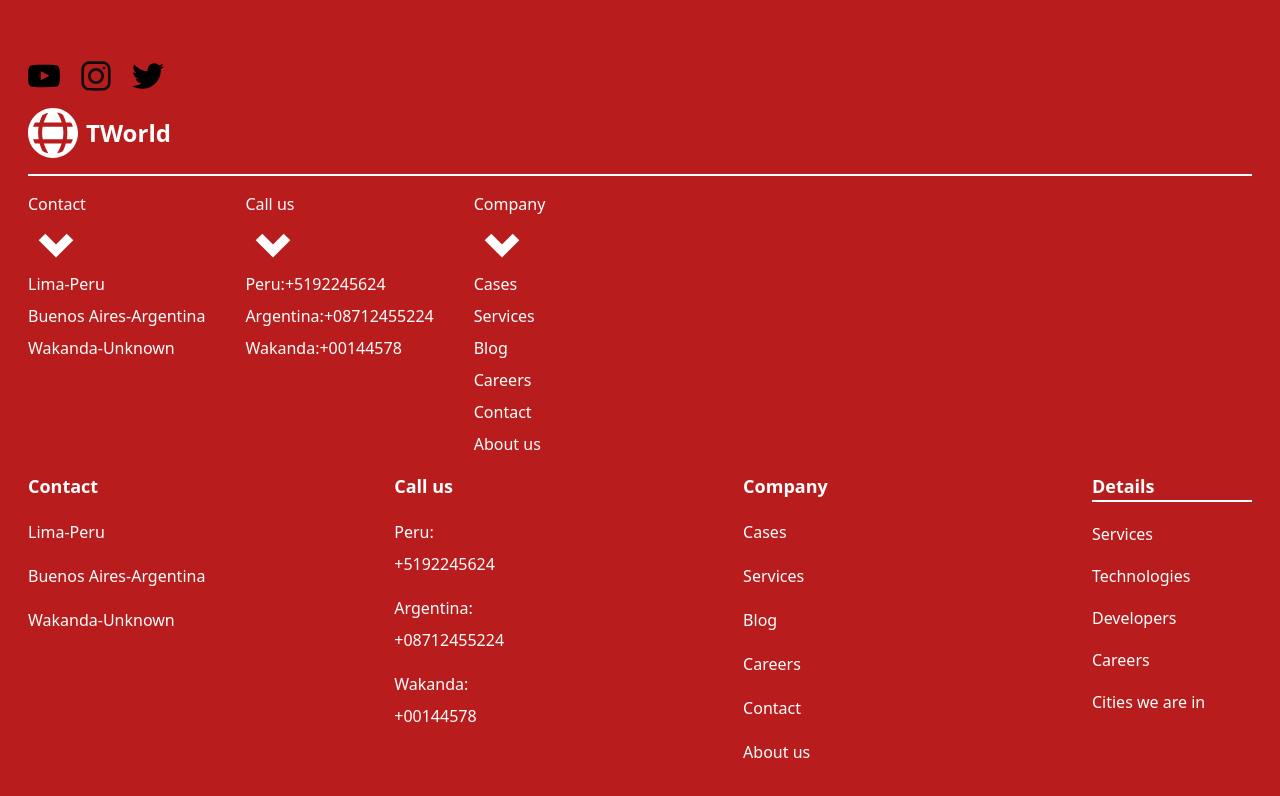
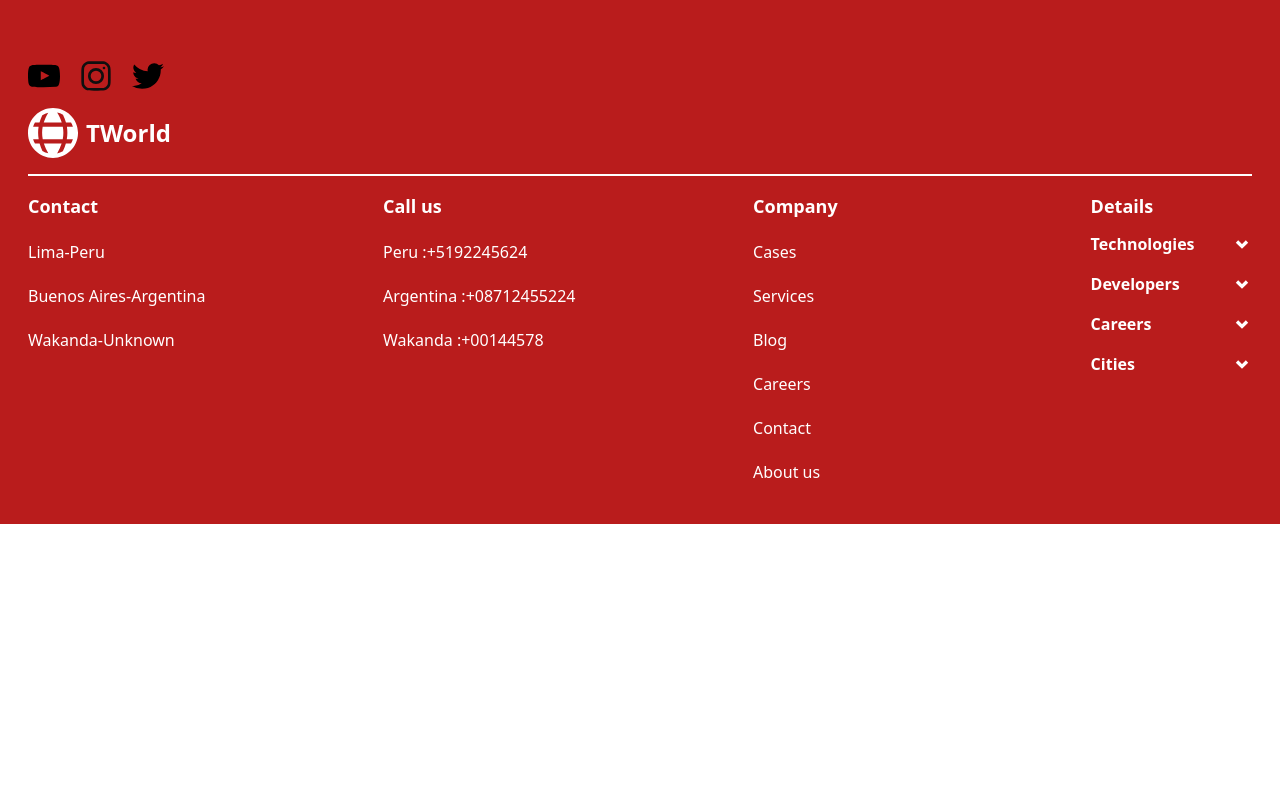
Before and after one commit to JorgeKerilima19/TWorld, a React (Vite) app: page /about in a window 1280 px wide. Shown: the part 2970-3766 px from the top of the page. After the commit the page ends 3494 px from the top, so only its background shows below. Built offline with nearby package versions, Linux system fonts and the light colour scheme.

Commit message:
footer ready

```diff
--- a/src/components/Footer.tsx
+++ b/src/components/Footer.tsx
@@ -4,28 +4,45 @@ import logo from "../assets/images/logoWhite.svg";
 import youtubeLogo from "/youtube.svg";
 import instagramLogo from "/instagram.svg";
 import twitterLogo from "/twitter.svg";
-import FooterItems from "./FooterItems";
+import FooterDetailsItems from "./FooterDetailsItems";
 
-const footerElements = [
+const footerElements: {
+  title: string;
+  items: string[] | Object;
+}[] = [
   {
     title: "Contact",
     items: ["Lima-Peru", "Buenos Aires-Argentina", "Wakanda-Unknown"],
   },
   {
     title: "Call us",
-    items: [
-      {
+    items: {
       Peru: "+5192245624",
       Argentina: "+08712455224",
       Wakanda: "+00144578",
     },
-    ],
   },
   {
     title: "Company",
     items: ["Cases", "Services", "Blog", "Careers", "Contact", "About us"],
   },
 ];
+
+const detailsElements = {
+  Title: "Details",
+  Items: {
+    Technologies: ["JavaScript", "Node Js", "TypeScript", "React js", "Vue js"],
+    Developers: [
+      "Web developer",
+      "Design developers",
+      "React Developer",
+      "Web app developer",
+      "Data analyst",
+    ],
+    Careers: ["Hiring", "About Us"],
+    Cities: ["Lima", "Buenos Aires", "London"],
+  },
+};
 
 export const Footer = () => {
   return (
@@ -45,50 +62,40 @@ export const Footer = () => {
             </h1>
           </div>
         </div>
-        <FooterItems />
         <div className="flex gap-5 flex-wrap justify-between w-full">
           {footerElements.map((el, index) => (
             <div
               key={index}
               className="gap-5 grid place-content-start min-w-footerItem"
             >
-              <h3 className="text-lg font-semibold ">{el.title}</h3>
+              <h3 className="text-lg font-semibold">{el.title}</h3>
               <ul className="grid gap-5">
-                {el.items.map((item) => {
-                  if (typeof item !== "object") {
-                    return <li key={item}>{item}</li>;
-                  }
-                  return Object.entries(item).map(([key, value], index) => (
-                    <div key={index} className="grid gap-2">
-                      <span>{key}: </span>
+                {Array.isArray(el.items) ? (
+                  <>
+                    {el.items.map((item) => (
+                      <li key={item}>{item}</li>
+                    ))}
+                  </>
+                ) : (
+                  <>
+                    {Object.entries(el.items).map(([key, value], index) => (
+                      <li key={index}>
+                        <span>{key} :</span>
                         <span>{value}</span>
-                    </div>
-                  ));
-                })}
+                      </li>
+                    ))}
+                  </>
+                )}
               </ul>
             </div>
           ))}
-          <div className="min-w-footerItem flex flex-col gap-5">
-            <h3 className="text-lg font-semibold border-b-2 border-b-white">
-              Details
-            </h3>
-            <ul className="grid gap-4">
-              <li className="border-b-2 border-b-transparent hover:border-b-red-100">
-                Services
-              </li>
-              <li className="border-b-2 border-b-transparent hover:border-b-red-100">
-                Technologies
-              </li>
-              <li className="border-b-2 border-b-transparent hover:border-b-red-100">
-                Developers
-              </li>
-              <li className="border-b-2 border-b-transparent hover:border-b-red-100">
-                Careers
-              </li>
-              <li className="border-b-2 border-b-transparent hover:border-b-red-100">
-                Cities we are in
-              </li>
+          <div className="grid gap-3 min-w-footerItem place-content-start">
+            <h3 className="text-lg font-semibold">{detailsElements.Title}</h3>
+            {Object.entries(detailsElements.Items).map(([key, value]) => (
+              <ul className="grid gap-1">
+                <FooterDetailsItems key={key} attribute={key} value={value} />
               </ul>
+            ))}
           </div>
         </div>
       </div>
--- /dev/null
+++ b/src/components/FooterDetailsItems.tsx
@@ -0,0 +1,33 @@
+import arrow from "/arrowDown.svg";
+import { useState } from "react";
+
+const FooterDetailsItems = ({ attribute, value }: any) => {
+  const [display, setDisplay] = useState(false);
+
+  const handleExpand = () => {
+    setDisplay((display) => !display);
+  };
+
+  return (
+    <>
+      <div
+        onClick={handleExpand}
+        className="flex gap-1 justify-between self-start"
+      >
+        <h4 className="font-bold">{attribute}</h4>
+        <img src={arrow} alt="arrow" className="w-5" />
+      </div>
+      <ul
+        className={`transition-all duration-300 pl-4 grid gap-2 ${
+          display ? "h-full" : "h-0"
+        } overflow-hidden`}
+      >
+        {value.map((el: any) => (
+          <li>{el}</li>
+        ))}
+      </ul>
+    </>
+  );
+};
+
+export default FooterDetailsItems;
--- a/src/components/FooterItems.tsx
+++ /dev/null
@@ -1,53 +0,0 @@
-import arrow from "/arrowDown.svg";
-import { useState, useEffect } from "react";
-
-const footerElements: {
-  title: string;
-  items: string[] | Object;
-}[] = [
-  {
-    title: "Contact",
-    items: ["Lima-Peru", "Buenos Aires-Argentina", "Wakanda-Unknown"],
-  },
-  {
-    title: "Call us",
-    items: {
-      Peru: "+5192245624",
-      Argentina: "+08712455224",
-      Wakanda: "+00144578",
-    },
-  },
-  {
-    title: "Company",
-    items: ["Cases", "Services", "Blog", "Careers", "Contact", "About us"],
-  },
-];
-
-const FooterItems = () => {
-  const [display, setDisplay] = useState(true);
-
-  return (
-    <div className="flex gap-10">
-      {footerElements.map((item, index) => (
-        <div key={index}>
-          <div>
-            <h3>{item.title}</h3>
-            <img className="w-14" src={arrow} alt="arrow" />
-          </div>
-          <ul className="grid gap-2">
-            {Array.isArray(item.items)
-              ? item.items.map((el, index) => <span key={index}>{el}</span>)
-              : Object.entries(item.items).map(([key, value]) => (
-                  <div>
-                    <span>{key}:</span>
-                    <span>{value}</span>
-                  </div>
-                ))}
-          </ul>
-        </div>
-      ))}
-    </div>
-  );
-};
-
-export default FooterItems;
```
Lines whose indentation alone changed are shown as unchanged.
